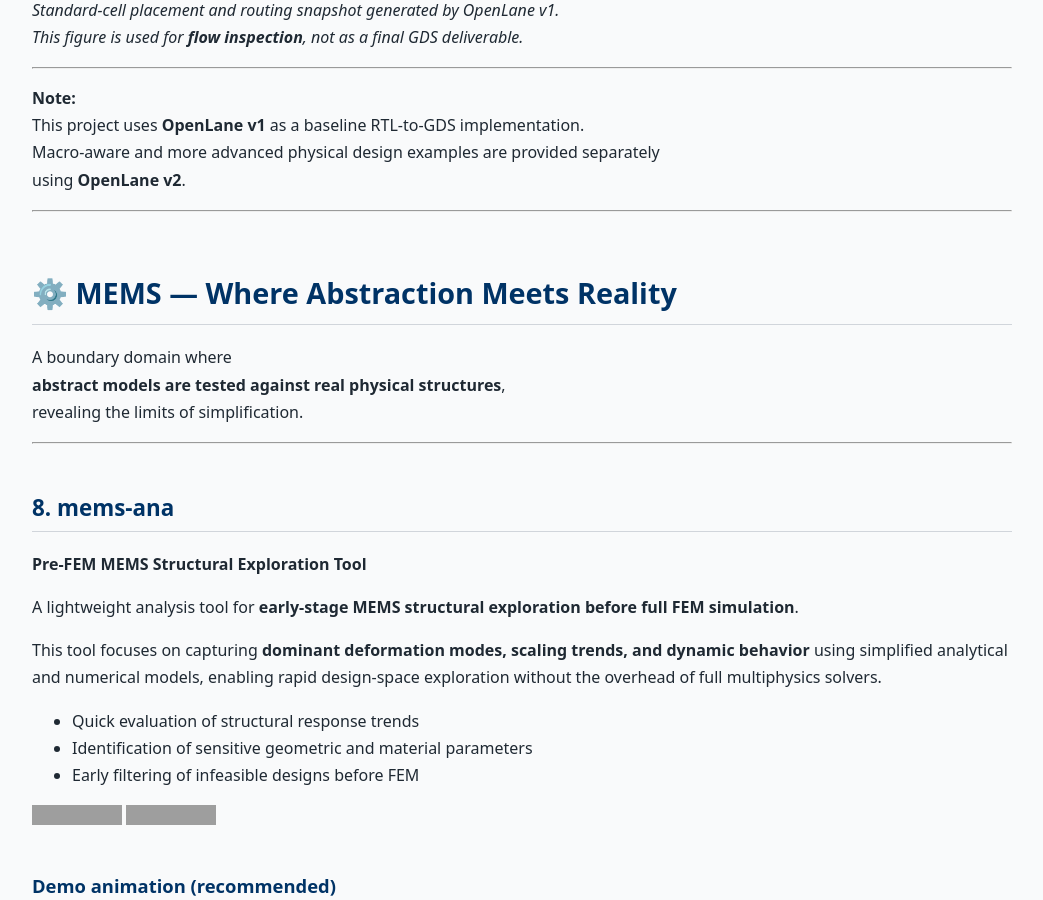
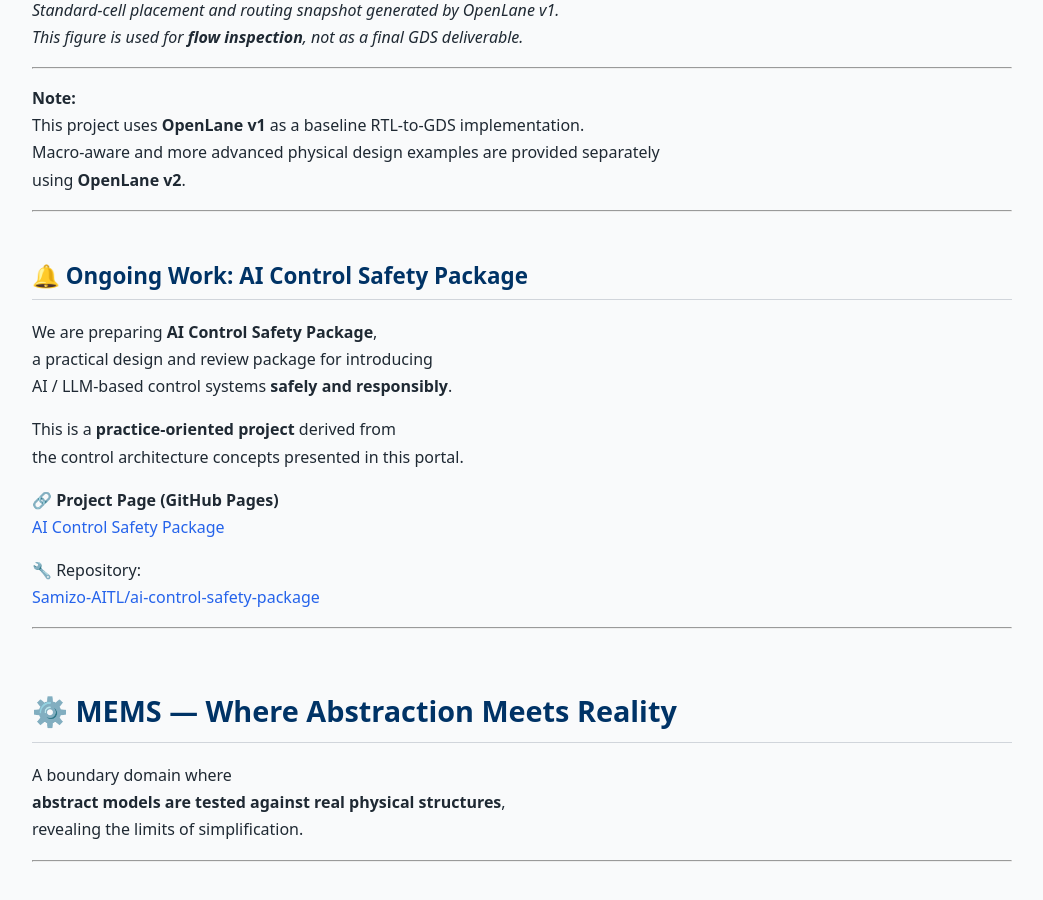
Before and after one commit to Samizo-AITL/Samizo-AITL.github.io, a Jekyll site: the page built from portal/en/index.md, in a window 1280 px wide and 900 px high, scrolled down 15767 px. Shown: the whole window, without its empty margins (118-1161 px from the left). Built offline with Jekyll 4.4.1, drawn with Linux system fonts in a browser that asks for light colours; grey boxes are pictures that could not be loaded.

Commit message:
Update index.md

```diff
--- a/portal/en/index.md
+++ b/portal/en/index.md
@@ -478,6 +478,23 @@
 
 ---
 
+## 🔔 Ongoing Work: AI Control Safety Package
+
+We are preparing **AI Control Safety Package**,
+a practical design and review package for introducing
+AI / LLM-based control systems **safely and responsibly**.
+
+This is a **practice-oriented project** derived from
+the control architecture concepts presented in this portal.
+
+🔗 **Project Page (GitHub Pages)**
+[AI Control Safety Package](https://samizo-aitl.github.io/ai-control-safety-package/)
+
+🔧 Repository:
+[Samizo-AITL/ai-control-safety-package](https://github.com/Samizo-AITL/ai-control-safety-package)
+
+---
+
 # ⚙️ MEMS — Where Abstraction Meets Reality
 
 A boundary domain where
```
